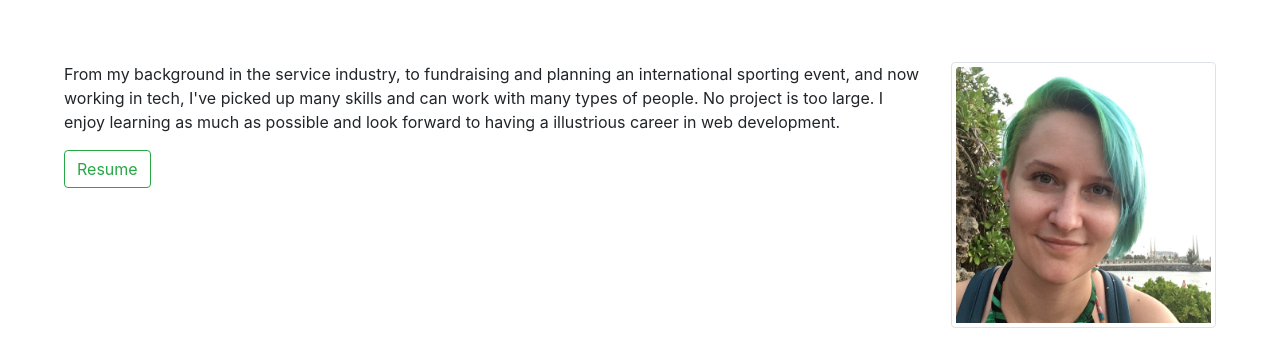
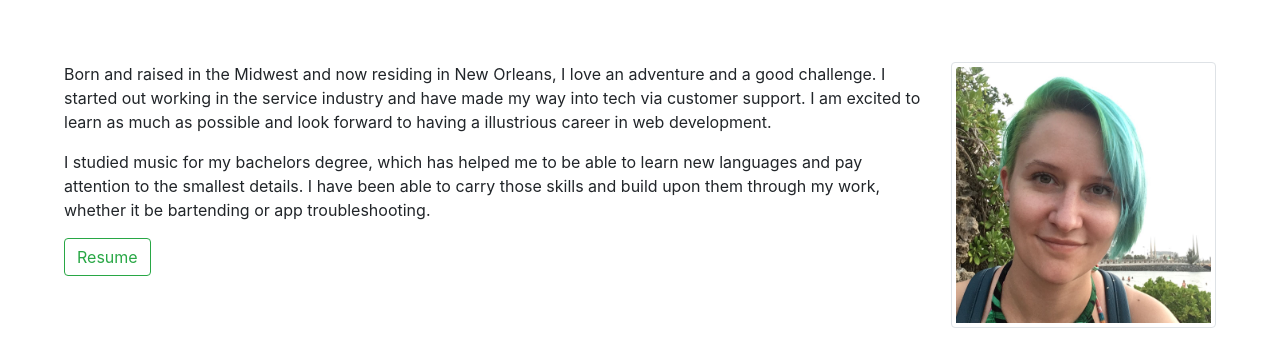
Before and after one commit to mirandaburbridge/portfolio, a plain HTML site: page index.html in a window 1280 px wide. Shown: the part 458-800 px from the top of the page. Drawn offline with nearby package versions, Linux system fonts and the light colour scheme.

Commit message:
second commit

```diff
--- a/index.html
+++ b/index.html
@@ -48,11 +48,22 @@
     <div id="aboutMe">
         <div class="row">
             <div class="col-sm">
-                <p>From my background in the service industry, to fundraising and planning an international sporting
+                <p>Born and raised in the Midwest and now residing in New Orleans, I love an adventure and a good
+                    challenge. I started out working in the service industry and have made my way into tech via customer
+                    support. I am excited to learn as much as possible and look forward to having a
+                    illustrious career in web development.
+                </p>
+                <p>
+                    I studied music for my bachelors degree, which has helped me to be able to learn new languages and
+                    pay attention to the smallest details. I have been able to carry those skills and build upon them
+                    through my work, whether it be bartending or app troubleshooting.
+                </p>
+
+                <!--<p>From my background in the service industry, to fundraising and planning an international sporting
                     event, and now working in tech, I've picked up many skills and can work with many types of people.
                     No project is too large. I enjoy learning as much as possible and look forward to having a
                     illustrious career in web development.
-                </p>
+                </p>-->
                 <a class="btn btn-outline-success btn-md" id="resume" data-toggle="button"
                     href="https://docs.google.com/document/d/1hTMvpx_UI6CsHVJkGDeCqNagwMjHNahO15UKTykle8Q/edit?usp=sharing"
                     target="_blank" role="button">Resume</a>
```
